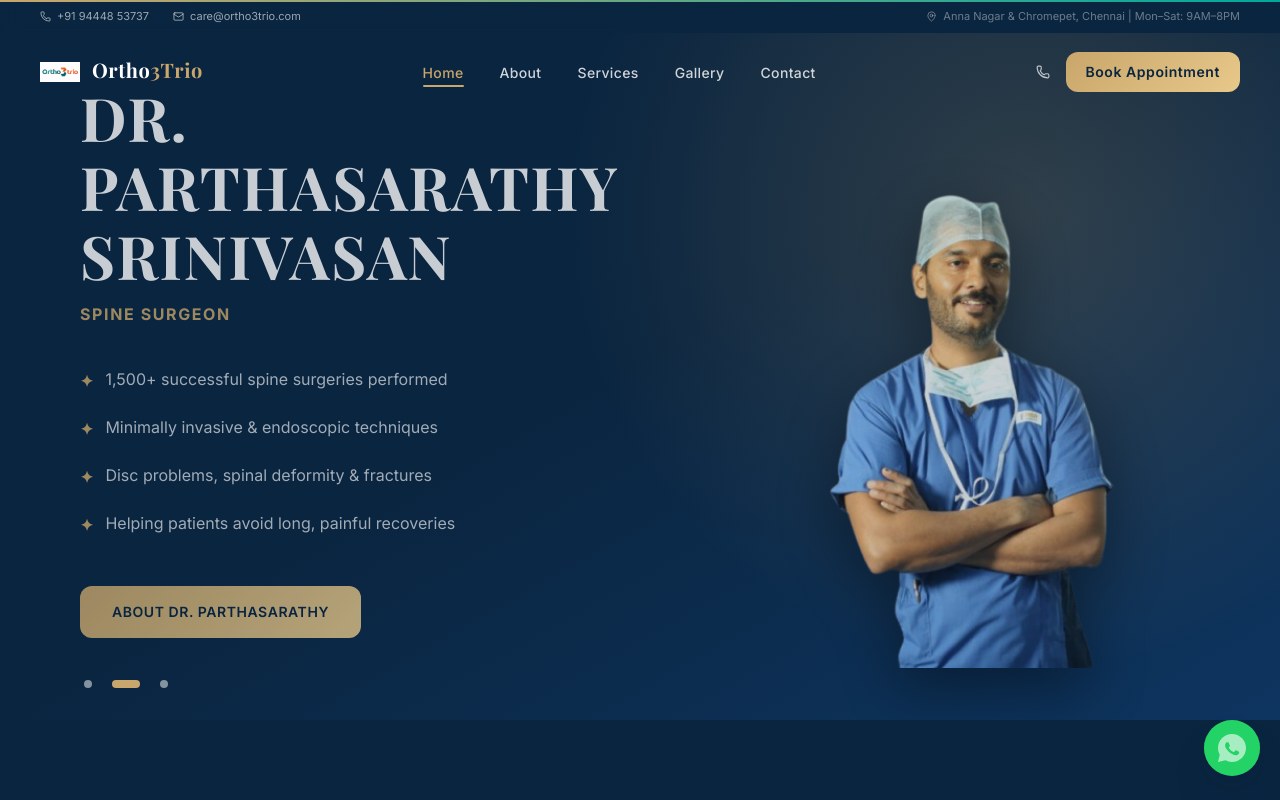
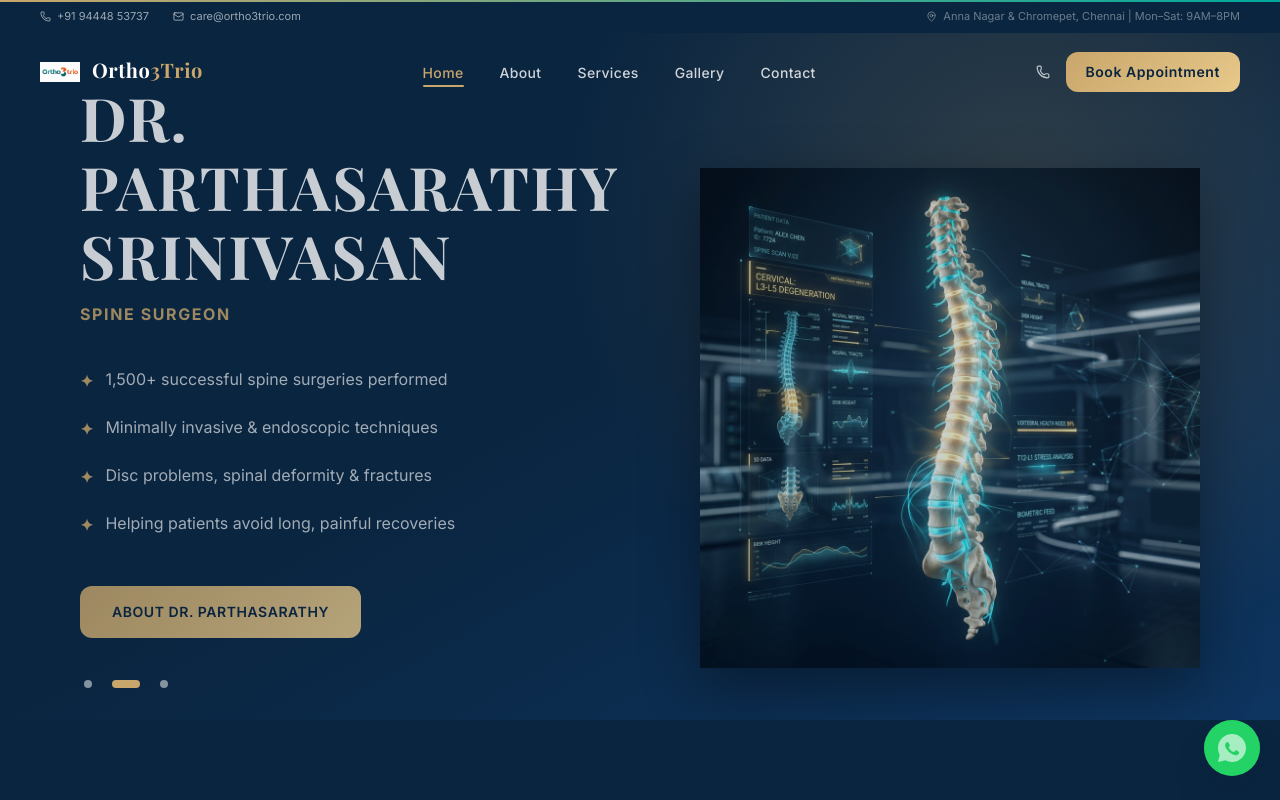
Before and after one commit to yakash4658r/Orthopedic, a React (Vite) app: page /#/ in a window 1280 px wide. Shown: the top 800 px of the page. Built offline with nearby package versions, Linux system fonts and the light colour scheme; a web font is replaced by a local one.

Commit message:
Replace individual doctor banner images with ultra-premium AI generated spine and knee medical illustrations

```diff
--- a/src/constants/data.ts
+++ b/src/constants/data.ts
@@ -42,7 +42,7 @@ export const HERO_BANNERS = [
       'Helping patients avoid long, painful recoveries'
     ],
     cta: { label: 'ABOUT DR. PARTHASARATHY', href: '#about-section' },
-    bg: import.meta.env.BASE_URL + 'images/Dr. Parthasarathy Srinivasan.png',
+    bg: import.meta.env.BASE_URL + 'spine_banner.png',
   },
   {
     id: 3,
@@ -55,7 +55,7 @@ export const HERO_BANNERS = [
       'Helping you get back in the game safely'
     ],
     cta: { label: 'ABOUT DR. PRAKASH', href: '#about-section' },
-    bg: import.meta.env.BASE_URL + 'images/Prakash Ayyadurai.png',
+    bg: import.meta.env.BASE_URL + 'knee_banner.png',
   },
 ];
 
```
Also changed, not shown: public/knee_banner.png (added), public/spine_banner.png (added).
